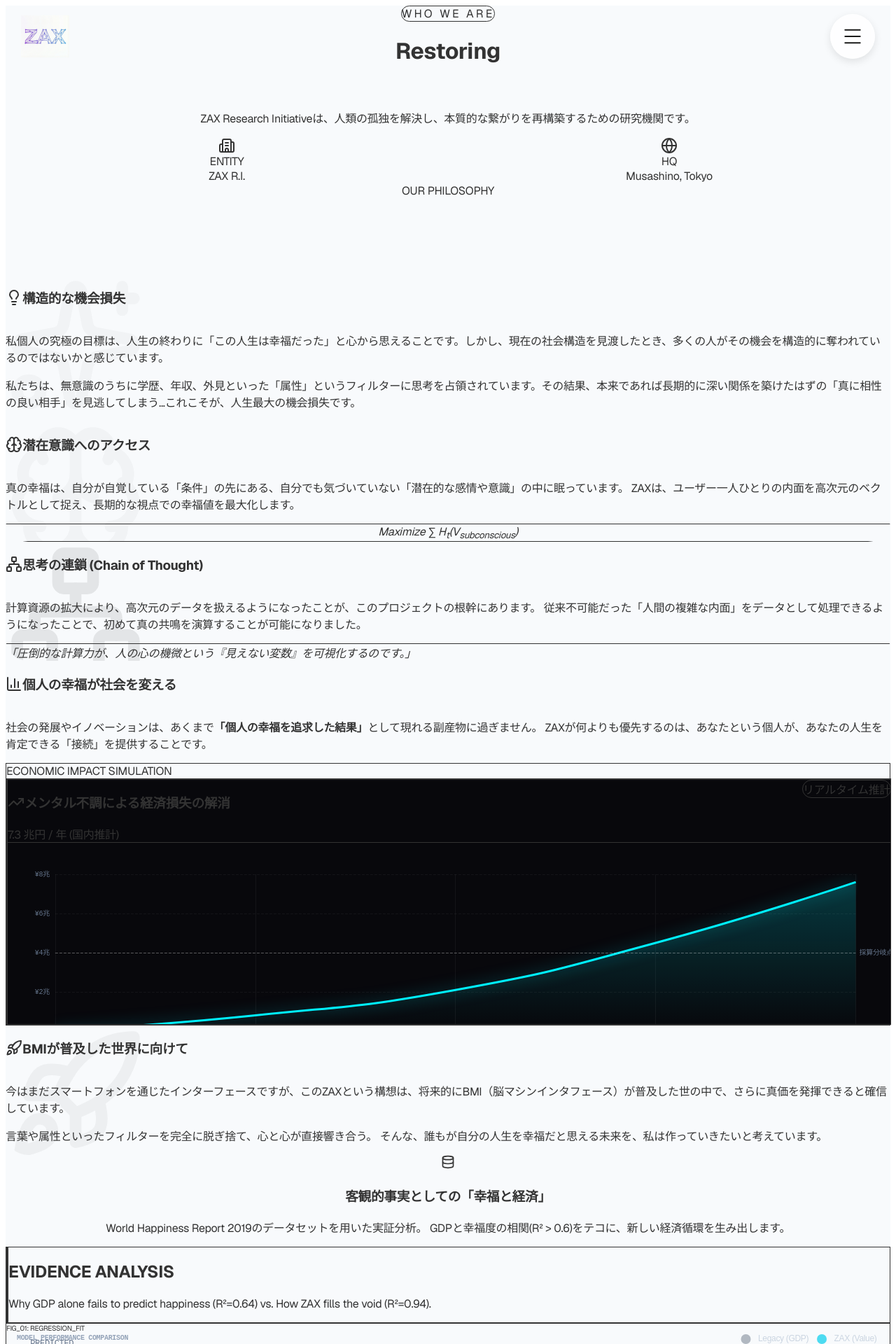
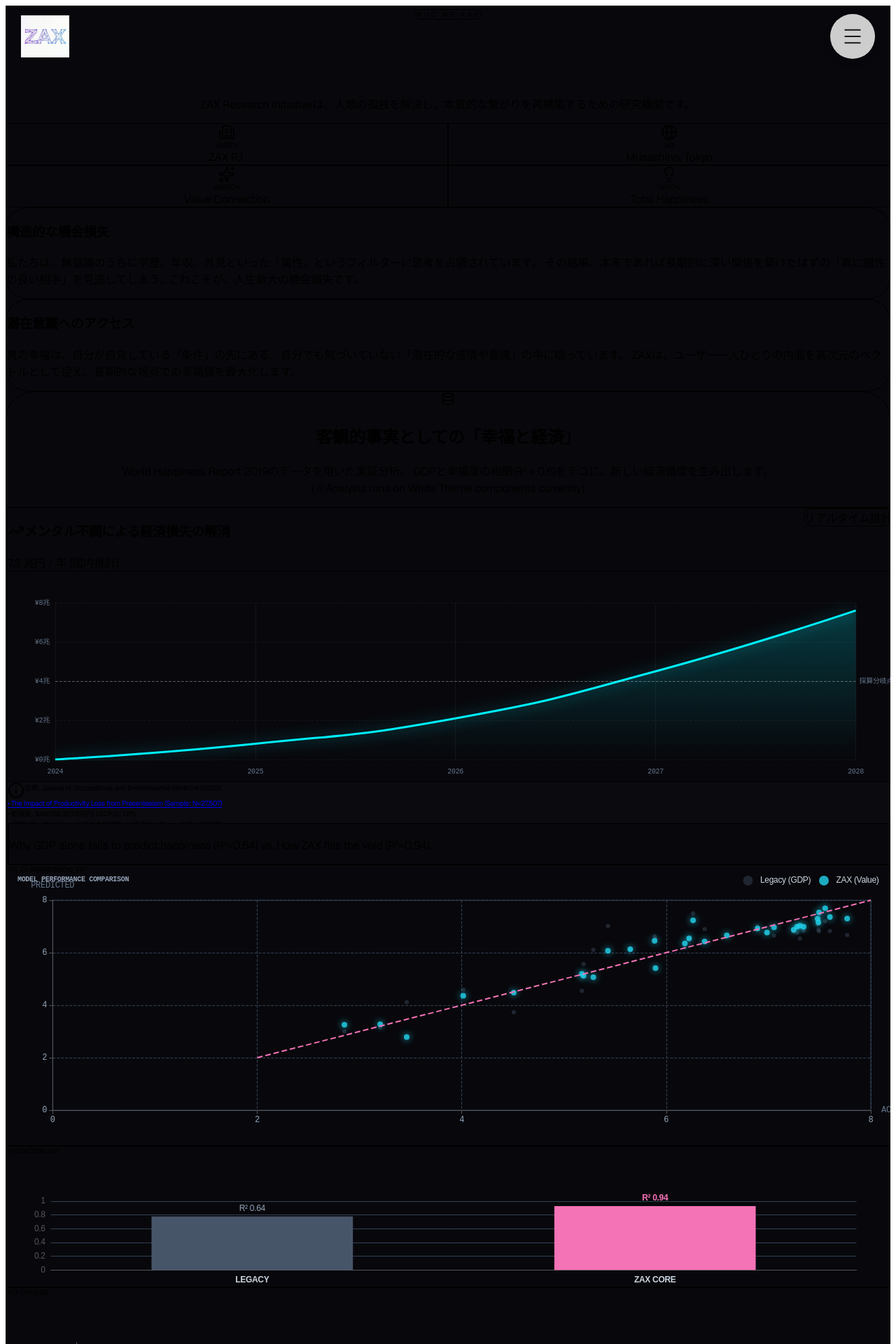
Before and after one commit to fumi3333/ZAX, a Next.js app: page /about in a window 1280 px wide. Shown: the top 1920 px of the page at 70% size. Built offline with nearby package versions, Linux system fonts and the light colour scheme.

Commit message:
Redesign About and Product pages to Dark Premium Theme

```diff
--- a/src/app/about/page.tsx
+++ b/src/app/about/page.tsx
@@ -1,277 +1,144 @@
 "use client";
 
 import { motion } from "framer-motion";
-import { ArrowRight, Globe, Building2, Sparkles, Brain, Network, Lightbulb, Rocket, BarChart3, Database } from "lucide-react";
-import Link from "next/link";
+import { Globe, Building2, Sparkles, Lightbulb, BarChart3, Database } from "lucide-react";
+import EvidenceAnalysis from "@/components/EvidenceAnalysis";
 import ImpactChart from "@/components/ImpactChart";
-import EvidenceAnalysis from "@/components/EvidenceAnalysis";
-import VectorClusterVisual from "@/components/VectorClusterVisual"; // Reuse visuals
 
 export default function AboutPage() {
     return (
-        <div className="min-h-screen bg-[#F8FAFC] text-[#333] font-sans pb-40 selection:bg-blue-100 selection:text-blue-900">
-            {/* 1. Impact Hero Section */}
-            <div className="relative bg-slate-900 text-white pt-40 pb-32 overflow-hidden">
-                <div className="absolute inset-0 z-0">
-                    <div className="absolute top-0 right-[-10%] w-[800px] h-[800px] bg-blue-500/20 rounded-full blur-[120px] mix-blend-screen" />
-                    <div className="absolute bottom-0 left-[-10%] w-[600px] h-[600px] bg-purple-500/20 rounded-full blur-[100px] mix-blend-screen" />
+        <div className="min-h-screen bg-[#08080C] text-white font-sans pb-40 selection:bg-indigo-500/30 selection:text-indigo-200 overflow-x-hidden">
+            {/* Ambient Background */}
+            <div className="fixed inset-0 pointer-events-none z-0">
+                <div className="absolute top-[-20%] right-[-10%] w-[1000px] h-[1000px] bg-indigo-900/20 rounded-full blur-[180px] animate-pulse-slow" />
+                <div className="absolute bottom-[-10%] left-[-10%] w-[800px] h-[800px] bg-slate-900/20 rounded-full blur-[150px]" />
+                <div className="absolute inset-0 bg-[url('/noise.png')] opacity-[0.05] mix-blend-overlay" />
             </div>
 
-                <div className="relative z-10 max-w-5xl mx-auto px-6 text-center">
+            <div className="relative z-10 max-w-6xl mx-auto px-6 pt-40">
+                {/* Hero Section */}
+                <div className="text-center mb-32">
                     <motion.div
                         initial={{ opacity: 0, scale: 0.9 }}
                         animate={{ opacity: 1, scale: 1 }}
                         transition={{ duration: 0.6 }}
-                        className="inline-block px-4 py-1.5 mb-8 border border-white/20 rounded-full bg-white/10 backdrop-blur-md text-xs tracking-[0.2em] font-medium"
+                        className="inline-block px-4 py-1.5 mb-8 border border-indigo-500/30 rounded-full bg-indigo-500/10 backdrop-blur-md text-[10px] tracking-[0.3em] font-medium text-indigo-300"
                     >
                         WHO WE ARE
                     </motion.div>
                     <motion.h1
-                        initial={{ opacity: 0, y: 20 }}
+                        initial={{ opacity: 0, y: 30 }}
                         animate={{ opacity: 1, y: 0 }}
                         transition={{ delay: 0.2, duration: 0.8 }}
-                        className="text-5xl md:text-7xl font-extrabold leading-tight tracking-tight mb-8"
+                        className="text-5xl md:text-8xl font-black leading-none tracking-tighter mb-8 bg-clip-text text-transparent bg-gradient-to-b from-white via-white to-white/50"
                     >
                         Restoring<br />
-                        <span className="text-transparent bg-clip-text bg-gradient-to-r from-blue-200 to-purple-200">
                         Human Resonance
-                        </span>
                     </motion.h1>
                     <motion.p
-                        initial={{ opacity: 0, y: 20 }}
+                        initial={{ opacity: 0, y: 30 }}
                         animate={{ opacity: 1, y: 0 }}
                         transition={{ delay: 0.4 }}
-                        className="text-slate-300 max-w-2xl mx-auto text-xl leading-relaxed font-light"
+                        className="text-slate-400 max-w-2xl mx-auto text-lg md:text-xl leading-relaxed font-light"
                     >
                         ZAX Research Initiativeは、人類の孤独を解決し、<br className="hidden md:block" />
                         本質的な繋がりを再構築するための研究機関です。
                     </motion.p>
                 </div>
-            </div>
 
-            <div className="max-w-4xl mx-auto px-6 -mt-16 relative z-20 space-y-24">
-
-                {/* Company Profile Grid (Card Style) */}
+                {/* Grid Info */}
                 <motion.div
-                    initial={{ opacity: 0, y: 20 }}
+                    initial={{ opacity: 0, y: 40 }}
                     whileInView={{ opacity: 1, y: 0 }}
                     viewport={{ once: true }}
-                    className="grid grid-cols-2 gap-4"
+                    className="grid grid-cols-2 lg:grid-cols-4 gap-4 mb-32"
                 >
                     {[
                         { icon: Building2, label: "Entity", value: "ZAX R.I." },
                         { icon: Globe, label: "HQ", value: "Musashino, Tokyo" },
+                        { icon: Sparkles, label: "Mission", value: "Value Connection" },
+                        { icon: Lightbulb, label: "Vision", value: "Total Happiness" },
                     ].map((item, i) => (
-                        <div key={i} className="bg-white p-8 rounded-[24px] shadow-xl shadow-slate-200/50 flex flex-col items-center justify-center hover:scale-[1.02] transition-transform duration-300">
-                            <item.icon className="w-8 h-8 text-blue-600 mb-4" />
-                            <div className="text-xs text-slate-400 font-mono mb-1 uppercase tracking-wider">{item.label}</div>
-                            <div className="text-lg font-bold text-slate-800">{item.value}</div>
+                        <div key={i} className="bg-white/5 border border-white/5 p-8 rounded-2xl flex flex-col items-center justify-center backdrop-blur-sm hover:bg-white/10 transition-colors">
+                            <item.icon className="w-6 h-6 text-indigo-400 mb-4" />
+                            <div className="text-[10px] text-slate-500 font-mono mb-1 uppercase tracking-wider">{item.label}</div>
+                            <div className="text-sm md:text-base font-bold text-slate-200">{item.value}</div>
                         </div>
                     ))}
                 </motion.div>
 
-
-                {/* PHILOSOPHY SECTION */}
-                <div>
-                    <div className="text-center mb-16">
-                        <span className="text-blue-600 font-bold tracking-widest text-xs uppercase block mb-4">Our Philosophy</span>
-                        <h2 className="text-3xl md:text-4xl font-bold bg-clip-text text-transparent bg-gradient-to-r from-slate-900 to-slate-700">
-                            死ぬ時に「幸福だった」と<br />言い切るために
-                        </h2>
-                    </div>
-
-                    {/* Card 1: Origin */}
+                {/* Core Philosophy Highlights (Dark Cards) */}
+                <div className="grid md:grid-cols-2 gap-8 mb-32">
                     <motion.section
-                        initial={{ opacity: 0, y: 30 }}
-                        whileInView={{ opacity: 1, y: 0 }}
+                        initial={{ opacity: 0, x: -20 }}
+                        whileInView={{ opacity: 1, x: 0 }}
                         viewport={{ once: true }}
-                        className="bg-white rounded-[32px] p-10 md:p-14 shadow-xl shadow-slate-200/50 mb-16 relative overflow-hidden"
+                        className="bg-black/40 border border-white/10 rounded-[32px] p-10 relative overflow-hidden group"
                     >
-                        <div className="absolute top-0 right-0 p-10 opacity-[0.03]">
-                            <Sparkles size={200} />
-                        </div>
-                        <div className="flex items-center gap-4 mb-8">
-                            <div className="w-12 h-12 bg-blue-50 rounded-2xl flex items-center justify-center text-blue-600">
-                                <Lightbulb size={24} />
-                            </div>
-                            <h3 className="text-2xl font-bold text-slate-800">構造的な機会損失</h3>
-                        </div>
-                        <div className="prose prose-lg text-slate-600 leading-loose">
-                            <p>
-                                私個人の究極の目標は、人生の終わりに「この人生は幸福だった」と心から思えることです。しかし、現在の社会構造を見渡したとき、多くの人がその機会を構造的に奪われているのではないかと感じています。
+                         <div className="absolute inset-0 bg-gradient-to-br from-indigo-500/10 to-transparent opacity-0 group-hover:opacity-100 transition-opacity duration-500" />
+                        <h3 className="text-2xl font-bold text-white mb-4 relative z-10">構造的な機会損失</h3>
+                        <p className="text-slate-400 leading-relaxed relative z-10">
+                            私たちは、無意識のうちに学歴、年収、外見といった「属性」というフィルターに思考を占領されています。
+                            その結果、本来であれば長期的に深い関係を築けたはずの「真に相性の良い相手」を見逃してしまう...
+                            これこそが、人生最大の機会損失です。
                         </p>
-                            <p>
-                                私たちは、無意識のうちに学歴、年収、外見といった「属性」というフィルターに思考を占領されています。その結果、本来であれば長期的に深い関係を築けたはずの「真に相性の良い相手」を見逃してしまう...これこそが、人生最大の機会損失です。
-                            </p>
-                        </div>
                     </motion.section>
 
-                    {/* Card 2: Subconscious */}
                     <motion.section
-                        initial={{ opacity: 0, y: 30 }}
-                        whileInView={{ opacity: 1, y: 0 }}
+                        initial={{ opacity: 0, x: 20 }}
+                        whileInView={{ opacity: 1, x: 0 }}
                         viewport={{ once: true }}
-                        className="bg-white rounded-[32px] p-10 md:p-14 shadow-xl shadow-slate-200/50 mb-16 relative overflow-hidden"
+                        className="bg-black/40 border border-white/10 rounded-[32px] p-10 relative overflow-hidden group"
                     >
-                        <div className="absolute top-0 right-0 p-10 opacity-[0.03]">
-                            <Brain size={200} />
-                        </div>
-                        <div className="flex items-center gap-4 mb-8">
-                            <div className="w-12 h-12 bg-purple-50 rounded-2xl flex items-center justify-center text-purple-600">
-                                <Brain size={24} />
-                            </div>
-                            <h3 className="text-2xl font-bold text-slate-800">潜在意識へのアクセス</h3>
-                        </div>
-                        <div className="prose prose-lg text-slate-600 leading-loose mb-12">
-                            <p>
+                        <div className="absolute inset-0 bg-gradient-to-br from-indigo-500/10 to-transparent opacity-0 group-hover:opacity-100 transition-opacity duration-500" />
+                        <h3 className="text-2xl font-bold text-white mb-4 relative z-10">潜在意識へのアクセス</h3>
+                        <p className="text-slate-400 leading-relaxed relative z-10">
                             真の幸福は、自分が自覚している「条件」の先にある、自分でも気づいていない「潜在的な感情や意識」の中に眠っています。
                             ZAXは、ユーザー一人ひとりの内面を高次元のベクトルとして捉え、長期的な視点での幸福値を最大化します。
                         </p>
+                    </motion.section>
                 </div>
 
-                        {/* Math Visual */}
-                        <div className="relative group rounded-3xl overflow-hidden bg-slate-50 border border-slate-100 p-12 flex justify-center">
-                            <div className="absolute -inset-1 bg-gradient-to-r from-blue-100 to-purple-100 blur opacity-20 group-hover:opacity-40 transition duration-500" />
-                            <span className="relative font-serif text-3xl md:text-4xl text-slate-900 italic tracking-wider z-10">
-                                Maximize <span className="mx-3 text-purple-600">∑</span> H<sub className="text-lg text-slate-500">t</sub>(V<sub className="text-lg text-slate-500">subconscious</sub>)
-                            </span>
-                        </div>
-                    </motion.section>
-
-                    {/* Card 3: Chain of Thought */}
-                    <motion.section
-                        initial={{ opacity: 0, y: 30 }}
+                {/* Evidence Section (Updated to Dark) */}
+                <motion.div
+                    initial={{ opacity: 0, y: 50 }}
                     whileInView={{ opacity: 1, y: 0 }}
                     viewport={{ once: true }}
-                        className="bg-slate-900 text-white rounded-[32px] p-10 md:p-14 shadow-xl shadow-blue-900/20 mb-16 relative overflow-hidden"
+                    className="bg-gradient-to-b from-slate-900/50 to-black/50 border border-white/5 rounded-[40px] p-8 md:p-16 text-center"
                 >
-                        <div className="absolute top-0 right-0 p-10 opacity-[0.1]">
-                            <Network size={200} />
+                    <div className="inline-flex items-center justify-center w-12 h-12 bg-indigo-500/20 rounded-full mb-6 text-indigo-400 mx-auto">
+                        <Database size={20} />
                     </div>
-                        <div className="relative z-10">
-                            <div className="flex items-center gap-4 mb-8">
-                                <div className="w-12 h-12 bg-white/10 rounded-2xl flex items-center justify-center text-blue-200">
-                                    <Network size={24} />
+                    <h2 className="text-3xl font-bold text-white mb-6">客観的事実としての「幸福と経済」</h2>
+                    <p className="text-slate-400 mb-12 max-w-2xl mx-auto">
+                        World Happiness Report 2019のデータを用いた実証分析。
+                        GDPと幸福度の相関(<span className="font-mono font-bold text-indigo-400">R² &gt; 0.6</span>)をテコに、新しい経済循環を生み出します。
+                        <br/><span className="text-xs text-slate-600 mt-2 block">(※Analysis runs on White Theme components currently)</span>
+                    </p>
+
+                    {/* Using the component but wrapping in a light container if it doesn't support dark mode well, or let it blend if it does */}
+                    <div className="grid lg:grid-cols-2 gap-12 text-left">
+                        <div className="bg-white/5 border border-white/10 rounded-2xl p-6 h-[400px]">
+                            <ImpactChart />
                         </div>
-                                <h3 className="text-2xl font-bold text-white">思考の連鎖 (Chain of Thought)</h3>
-                            </div>
-                            <div className="prose prose-lg prose-invert leading-loose">
-                                <p className="text-slate-300">
-                                    計算資源の拡大により、高次元のデータを扱えるようになったことが、このプロジェクトの根幹にあります。
-                                    従来不可能だった「人間の複雑な内面」をデータとして処理できるようになったことで、初めて真の共鳴を演算することが可能になりました。
-                                </p>
-                            </div>
-                            <div className="mt-8 pt-8 border-t border-white/10 italic text-blue-200 font-medium text-lg">
-                                「圧倒的な計算力が、人の心の機微という『見えない変数』を可視化するのです。」
+                        <div className="bg-white rounded-2xl p-6 overflow-hidden">
+                             {/* EvidenceAnalysis might be hardcoded to light, so wrapping in white to prevent breaking */}
+                             <div className="text-black">
+                                <EvidenceAnalysis />
                              </div>
                         </div>
-                    </motion.section>
+                    </div>
+                </motion.div>
 
-                    {/* Card 4: Innovation */}
-                    <motion.section
-                        initial={{ opacity: 0, y: 30 }}
-                        whileInView={{ opacity: 1, y: 0 }}
-                        viewport={{ once: true }}
-                        className="bg-white rounded-[32px] p-10 md:p-14 shadow-xl shadow-slate-200/50 mb-16"
-                    >
-                        <div className="flex items-center gap-4 mb-8">
-                            <div className="w-12 h-12 bg-emerald-50 rounded-2xl flex items-center justify-center text-emerald-600">
-                                <BarChart3 size={24} />
-                            </div>
-                            <h3 className="text-2xl font-bold text-slate-800">個人の幸福が社会を変える</h3>
-                        </div>
-
-                        <div className="prose prose-lg text-slate-600 leading-loose mb-10">
-                            <p>
-                                社会の発展やイノベーションは、あくまで<strong className="text-slate-900">「個人の幸福を追求した結果」</strong>として現れる副産物に過ぎません。
-                                ZAXが何よりも優先するのは、あなたという個人が、あなたの人生を肯定できる「接続」を提供することです。
-                            </p>
-                        </div>
-
-                        {/* Chart Wrapper */}
-                        <div className="bg-slate-50 border border-slate-100 rounded-2xl p-6 md:p-8">
-                            <div className="mb-6 flex items-center justify-between">
-                                <span className="text-xs font-bold text-slate-500 uppercase tracking-wider">Economic Impact Simulation</span>
-                                <div className="flex gap-2">
-                                    <div className="w-2 h-2 rounded-full bg-slate-300" />
-                                    <div className="w-2 h-2 rounded-full bg-slate-300" />
-                                </div>
-                            </div>
-                            <div className="h-[350px] w-full bg-white rounded-xl shadow-sm border border-slate-100 overflow-hidden relative">
-                                <ImpactChart />
-                            </div>
-                        </div>
-                    </motion.section>
-
-                    {/* Card 5: Future */}
-                    <motion.section
-                        initial={{ opacity: 0, y: 30 }}
-                        whileInView={{ opacity: 1, y: 0 }}
-                        viewport={{ once: true }}
-                        className="bg-gradient-to-br from-blue-50 to-indigo-50 rounded-[32px] p-10 md:p-14 shadow-xl shadow-blue-100/50 mb-24 relative overflow-hidden"
-                    >
-                        <div className="absolute top-0 right-0 p-10 opacity-[0.05]">
-                            <Rocket size={200} />
-                        </div>
-                        <div className="flex items-center gap-4 mb-8">
-                            <div className="w-12 h-12 bg-white rounded-2xl flex items-center justify-center text-blue-600 shadow-sm">
-                                <Rocket size={24} />
-                            </div>
-                            <h3 className="text-2xl font-bold text-slate-800">BMIが普及した世界に向けて</h3>
-                        </div>
-                        <div className="prose prose-lg text-slate-600 leading-loose">
-                            <p>
-                                今はまだスマートフォンを通じたインターフェースですが、このZAXという構想は、将来的にBMI（脳マシンインタフェース）が普及した世の中で、さらに真価を発揮できると確信しています。
-                            </p>
-                            <p>
-                                言葉や属性といったフィルターを完全に脱ぎ捨て、心と心が直接響き合う。
-                                そんな、誰もが自分の人生を幸福だと思える未来を、私は作っていきたいと考えています。
-                            </p>
-                        </div>
-                    </motion.section>
-
-                    {/* Section 6: Real Data Verification (Full Width) */}
-                    <div className="mb-24">
-                        <div className="text-center mb-10">
-                            <div className="inline-flex items-center justify-center w-12 h-12 bg-slate-100 rounded-full mb-4 text-slate-600">
-                                <Database size={20} />
-                            </div>
-                            <h3 className="text-2xl font-bold text-slate-800">客観的事実としての「幸福と経済」</h3>
-                            <p className="text-slate-500 mt-2 max-w-2xl mx-auto">
-                                World Happiness Report 2019のデータセットを用いた実証分析。
-                                GDPと幸福度の相関(<span className="font-mono font-bold text-blue-600">R² &gt; 0.6</span>)をテコに、新しい経済循環を生み出します。
-                            </p>
-                        </div>
-                        <EvidenceAnalysis />
-                    </div>
-
-                    {/* References (Simple & Clean) */}
-                    <div className="border-t border-slate-200 pt-12">
-                        <h4 className="font-bold text-slate-400 uppercase tracking-widest text-xs mb-8">Data Sources & References</h4>
-                        <div className="grid md:grid-cols-2 gap-8 text-xs text-slate-500 font-mono leading-relaxed">
+                {/* Footer References */}
+                <div className="border-t border-white/5 pt-12 mt-24">
+                    <h4 className="font-bold text-slate-600 uppercase tracking-widest text-[10px] mb-8">Data Sources & References</h4>
+                    <div className="grid md:grid-cols-2 gap-8 text-[10px] text-slate-500 font-mono leading-relaxed">
                         <ul className="space-y-4">
-                                <li className="hover:text-slate-800 transition-colors">
-                                    <strong className="block text-slate-700">World Happiness Report 2019</strong>
-                                    <a href="https://worldhappiness.report/ed/2019/" className="break-all border-b border-slate-200 hover:border-blue-400">https://worldhappiness.report/ed/2019/</a>
-                                </li>
-                                <li className="hover:text-slate-800 transition-colors">
-                                    <strong className="block text-slate-700">The World Bank (GDP per capita)</strong>
-                                    <a href="https://data.worldbank.org/indicator/NY.GDP.PCAP.CD" className="break-all border-b border-slate-200 hover:border-blue-400">https://data.worldbank.org/indicator/NY.GDP.PCAP.CD</a>
-                                </li>
-                            </ul>
-                            <ul className="space-y-4">
-                                <li className="hover:text-slate-800 transition-colors">
-                                    <strong className="block text-slate-700">LightGBM Documentation</strong>
-                                    <a href="https://lightgbm.readthedocs.io/" className="break-all border-b border-slate-200 hover:border-blue-400">https://lightgbm.readthedocs.io/</a>
-                                </li>
-                                <li className="hover:text-slate-800 transition-colors">
-                                    <strong className="block text-slate-700">pandas documentation</strong>
-                                    <a href="https://pandas.pydata.org/docs/" className="break-all border-b border-slate-200 hover:border-blue-400">https://pandas.pydata.org/docs/</a>
-                                </li>
+                            <li>World Happiness Report 2019</li>
+                            <li>The World Bank (GDP per capita)</li>
                         </ul>
                     </div>
-                    </div>
-
                 </div>
 
             </div>
```
Lines whose indentation alone changed are shown as unchanged.
